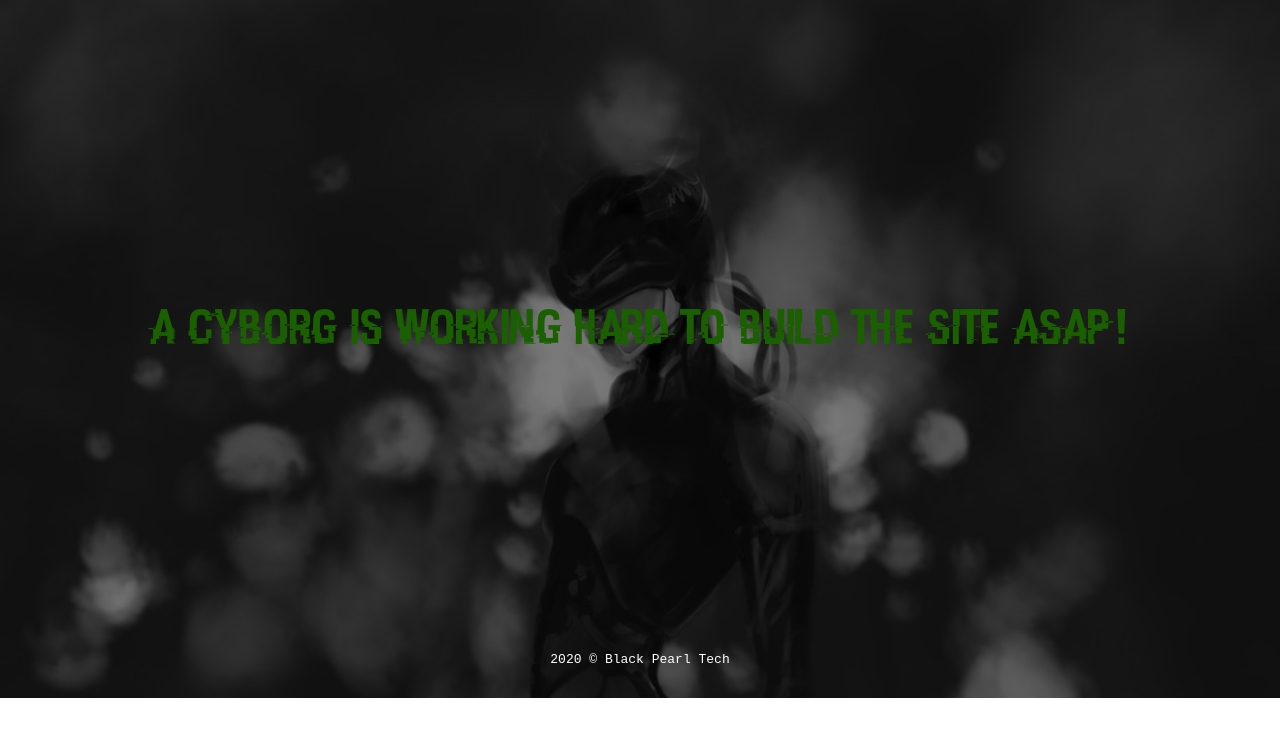
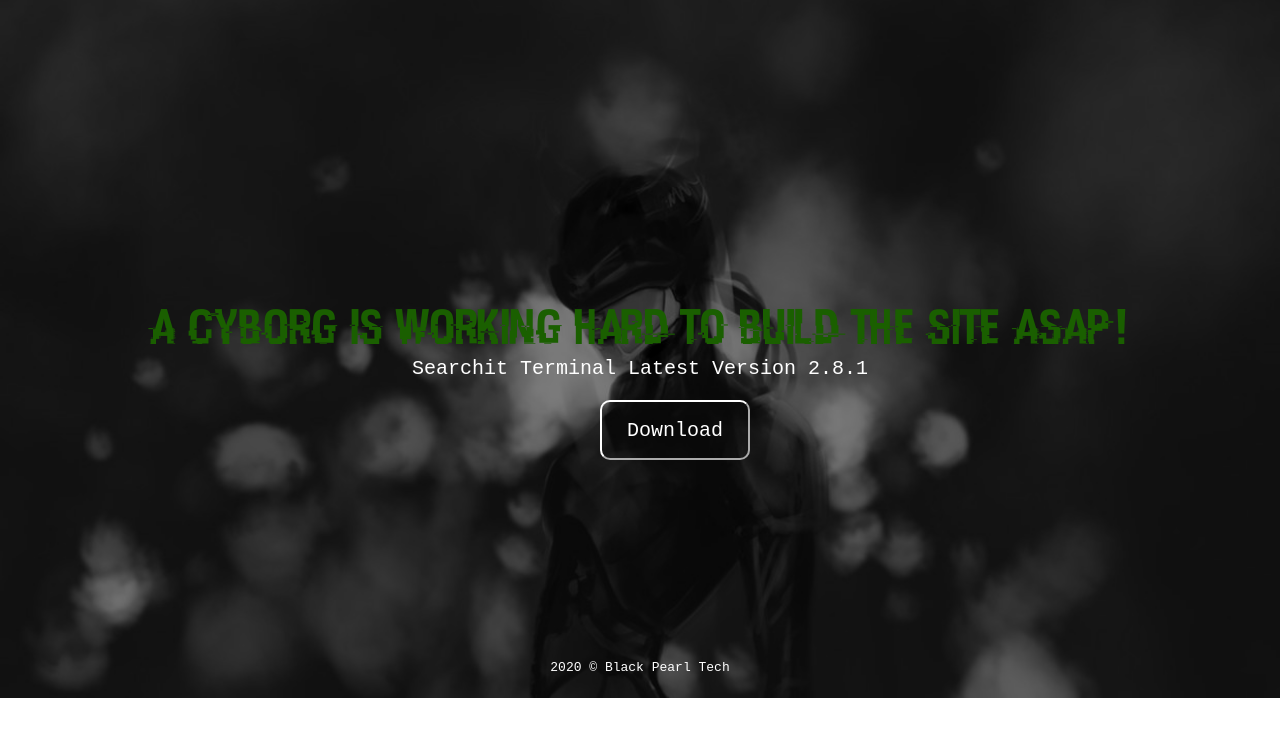
Before and after one commit to searchitofficial/web, a plain HTML site: page index.html in a window 1280 px wide. Drawn offline with Linux system fonts and the light colour scheme.

Commit message:
searchit_terminal download button

```diff
--- a/css/style.css
+++ b/css/style.css
@@ -12,6 +12,9 @@
 img {
 
     vertical-align: middle;
+}
+a {
+    text-decoration: none;
 }
 
 /*END OF COMMON CSS*/
@@ -53,7 +56,38 @@ img {
     color: #ffffff;
     font-family: monospace;
     text-align: center;
-    padding-top: 295px;
+    padding-top: 200px;
+}
+
+.label {
+    font-family: monospace;
+    text-align: center;
+    color: #ffffff;
+    font-size: 20px;
+}
+button {
+    height: 60px;
+    width: 150px;
+    background: rgba(0, 0, 0, 0.0);
+    border-color: #ffffff;
+    border-radius: 10px;
+    margin-left: 600px;
+    margin-top: 20px;
+}
+
+button a {
+    color: #ffffff;
+    font-family: monospace;
+    font-size: 20px;
+}
+
+button:hover {
+    border-color: #30ac01;
+}
+
+button a:hover {
+    color: #ff5800;
+
 }
 
 /* 2020 © Mushphyqur Rahman Tanveer */
--- a/index.html
+++ b/index.html
@@ -13,6 +13,10 @@
             <div class="top"> </div>
             <div class="msg">
                 <p>A cyborg is working hard to build the site ASAP!</p>
+                <div class="label">Searchit Terminal Latest Version 2.8.1</div>
+                <button>
+                <a href="https://github.com/searchitofficial/SearchitTerminal/archive/v2.8.1.zip">Download</a>
+                </button>
             </div>
             <div class="footer">
                 2020 &copy; Black Pearl Tech
```
